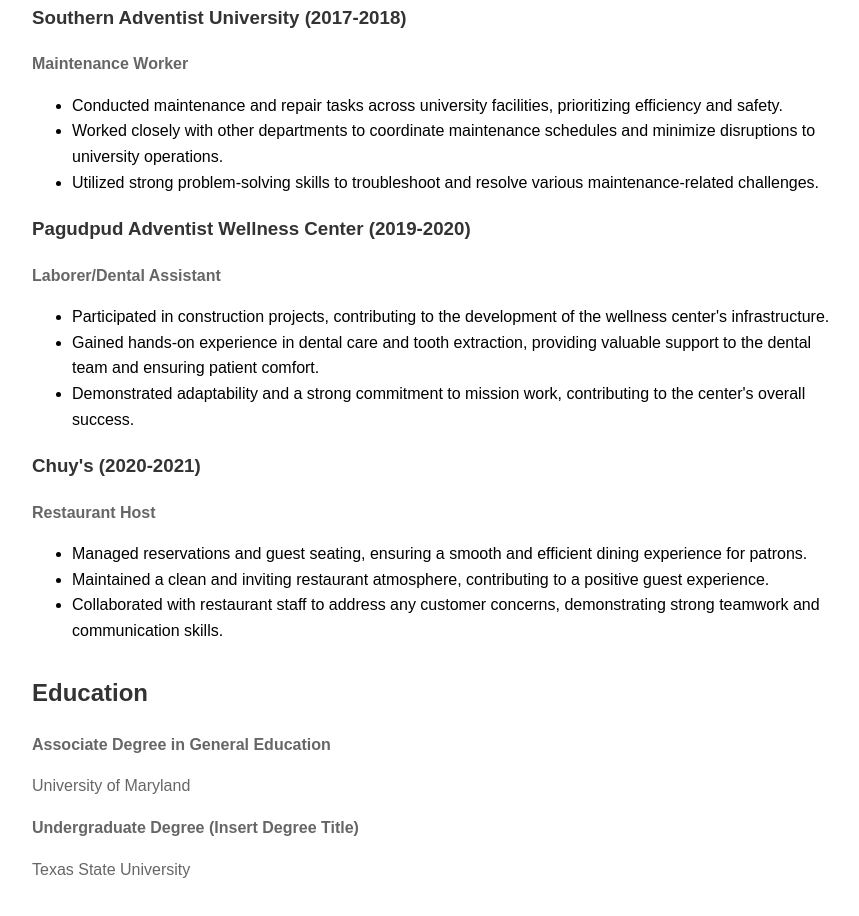
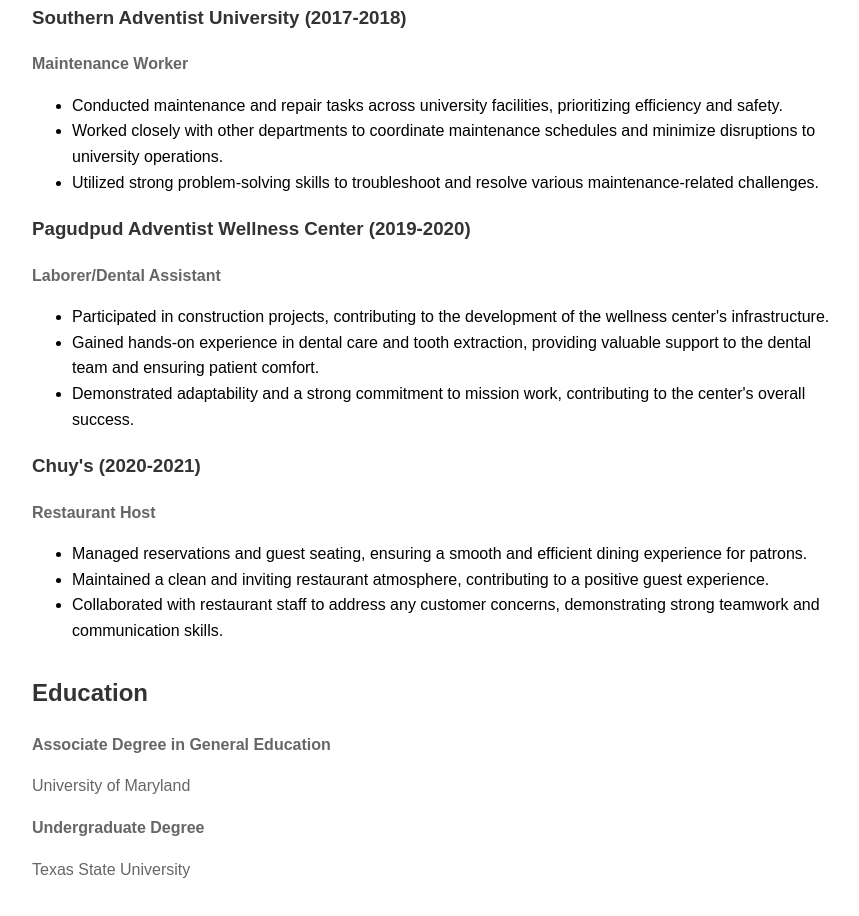
Before and after one commit to portal1212/Portfolio, a plain HTML site: page index.html in a window 1280 px wide. Shown: the part 1403-2319 px from the top of the page, without its empty margins (208-1067 px from the left). Drawn offline with Linux system fonts and the light colour scheme.

Commit message:
Update index.html

```diff
--- a/index.html
+++ b/index.html
@@ -109,7 +109,7 @@
       <p>University of Maryland</p>
     </div>
     <div class="education-item">
-      <p><strong>Undergraduate Degree (Insert Degree Title)</strong></p>
+      <p><strong>Undergraduate Degree </strong></p>
       <p>Texas State University</p>
     </div>
   </section>
```
